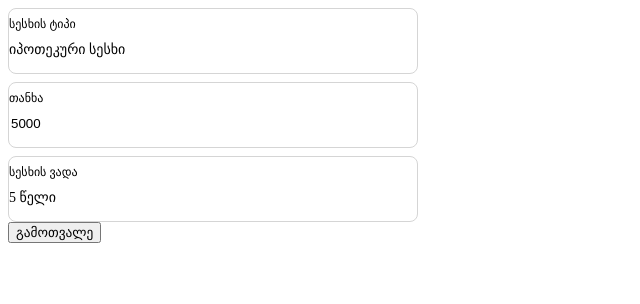
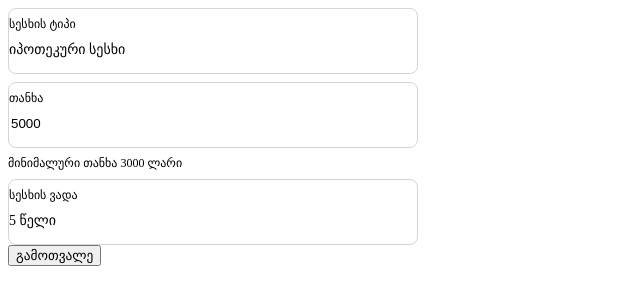
Before and after one commit to nikaareshidze/Loan-Calculator, a React (Vite) app: page / in a window 1280 px wide. Shown: the top 304 px of the page, without its empty margins (0-640 px from the left). Built offline with nearby package versions, Linux system fonts and the light colour scheme.

Commit message:
Add description of minimum loan amount for different loan types

```diff
--- a/src/components/form/loan_amount/LoanAmount.tsx
+++ b/src/components/form/loan_amount/LoanAmount.tsx
@@ -12,10 +12,12 @@ export default function LoanAmount() {
   const loanAmount = useSelector(
     (state: RootState) => state.formValues.loanAmount
   );
+  const loanType = useSelector((state: RootState) => state.formValues.loanType);
 
   const dispatch = useDispatch();
 
   return (
+    <>
       <Input>
         <InputTitle>თანხა</InputTitle>
         <input
@@ -29,5 +31,9 @@ export default function LoanAmount() {
           ref={loanAmountRef}
         />
       </Input>
+      <InputTitle>{`მინიმალური თანხა ${
+        loanType == "იპოთეკური სესხი" ? "3000" : "400"
+      } ლარი`}</InputTitle>
+    </>
   );
 }
```
Lines whose indentation alone changed are shown as unchanged.
